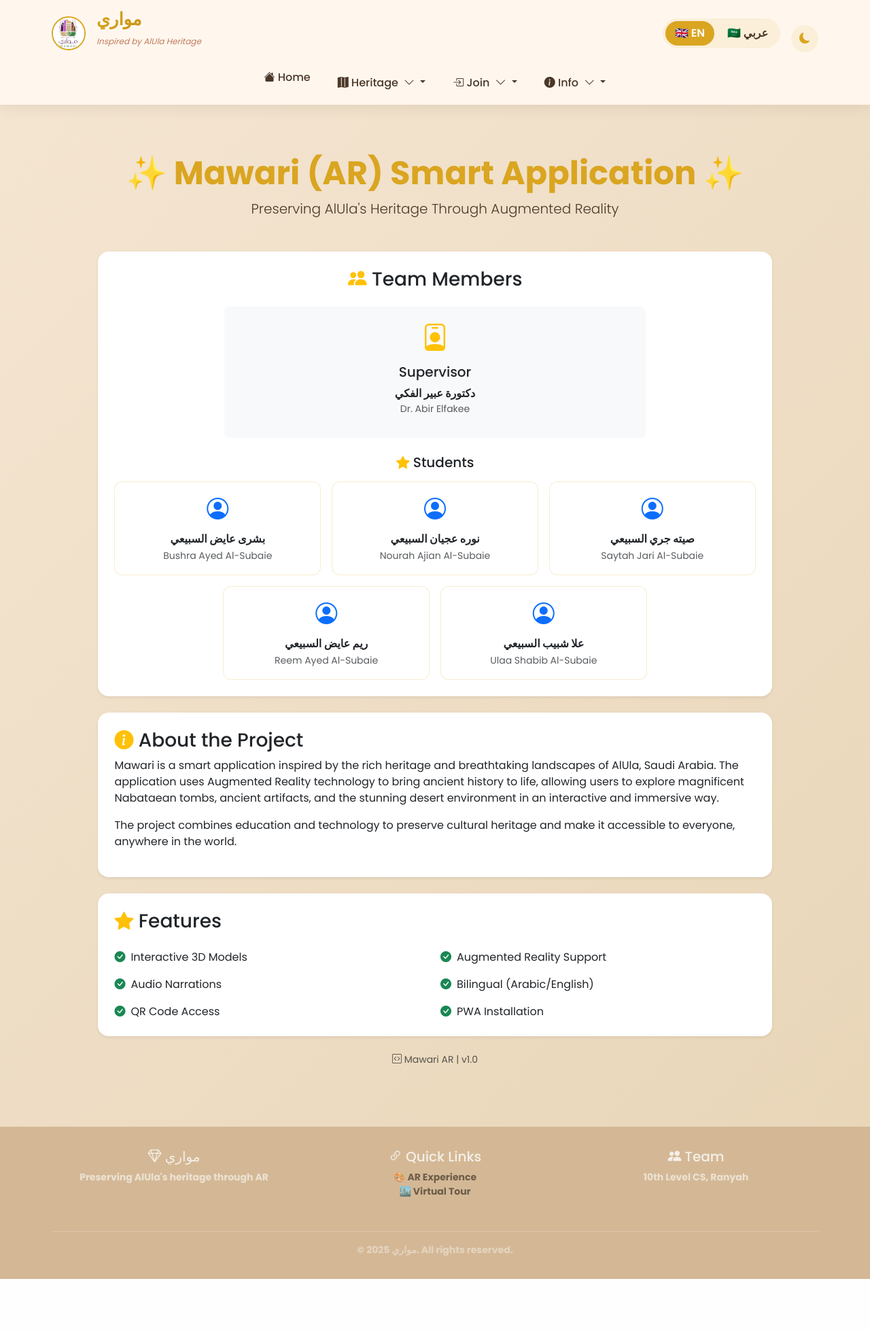
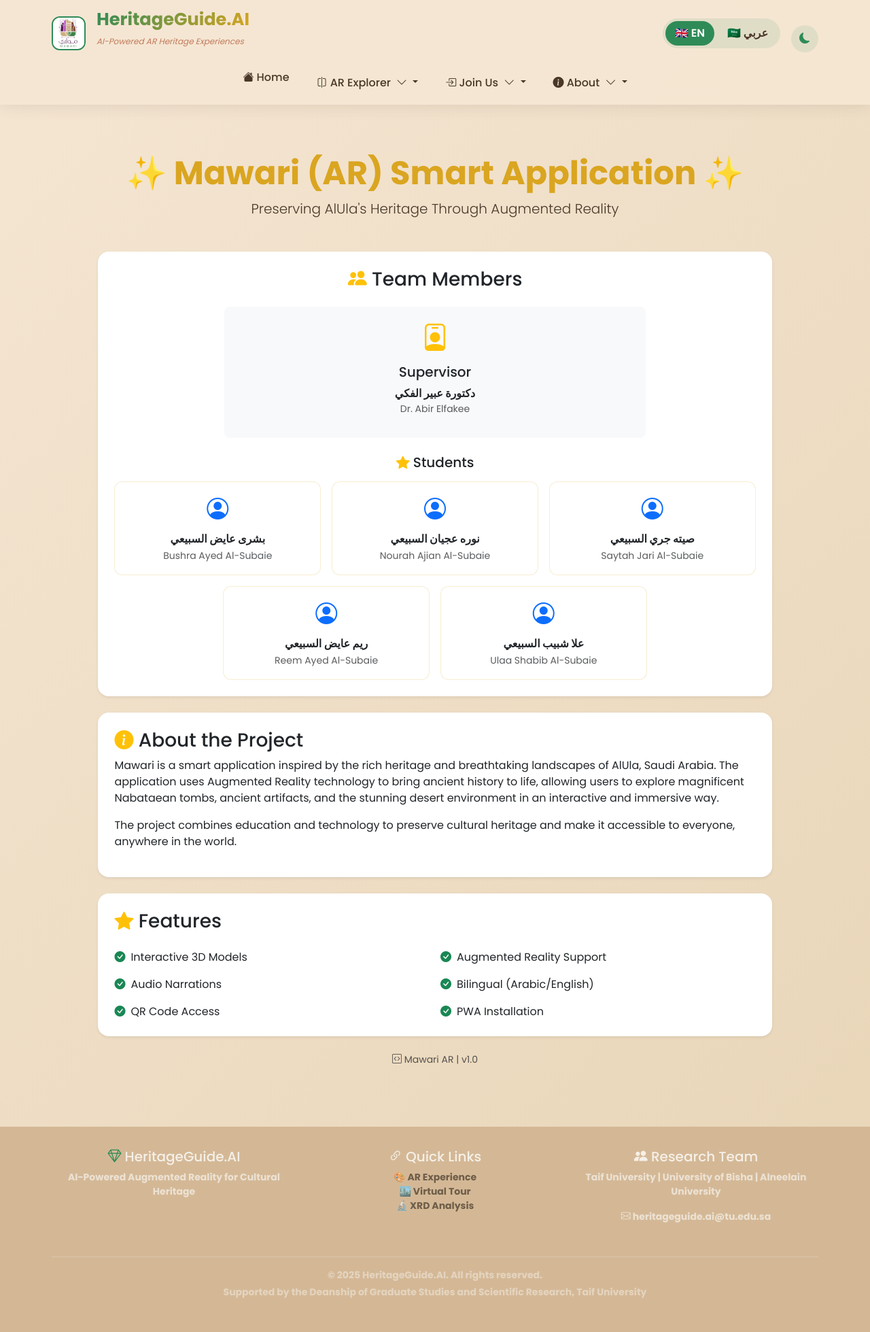
Before and after one commit to birowaad/mawari, a Flask app: page /about in a window 1280 px wide. Shown: the whole page at 68% size. Before the commit the page ends 1881 px from the top, so only its background shows below. Run offline with Flask 3, Linux system fonts and the light colour scheme; some libraries are stand-ins or nearby versions.

Commit message:
Update base.html

```diff
--- a/Mawarii/app/templates/base.html
+++ b/Mawarii/app/templates/base.html
@@ -3,14 +3,14 @@
 <head>
     <meta charset="UTF-8">
     <meta name="viewport" content="width=device-width, initial-scale=1.0, viewport-fit=cover">
-    <title>{{ title }} - Mawari</title>
+    <title>{{ title }} - HeritageGuide.AI</title>
 
     <!-- PWA Meta Tags -->
     <link rel="manifest" href="{{ url_for('static', filename='manifest.json') }}">
-    <meta name="theme-color" content="#8B6914">
+    <meta name="theme-color" content="#C2A575">
     <meta name="apple-mobile-web-app-capable" content="yes">
     <meta name="apple-mobile-web-app-status-bar-style" content="black-translucent">
-    <meta name="apple-mobile-web-app-title" content="Mawari AR">
+    <meta name="apple-mobile-web-app-title" content="HeritageGuide AI">
 
     <!-- Bootstrap CSS -->
     <link href="https://cdn.jsdelivr.net/npm/bootstrap@5.3.2/dist/css/bootstrap.min.css" rel="stylesheet">
@@ -41,6 +44,8 @@
             --olive: #8B7D3C;
             --gold: #DAA520;
             --gold-dark: #B8860B;
+            --oasis-green: #2E8B57;
+            --crimson: #B22222;
             --text-dark: #4A3728;
             --text-light: #F5F0E8;
             --shadow: rgba(74, 55, 40, 0.1);
@@ -64,7 +70,7 @@
 
         /* Modern Navbar */
         .navbar-modern {
-            background: rgba(255, 248, 240, 0.95);
+            background: rgba(245, 230, 211, 0.95);
             backdrop-filter: blur(10px);
             box-shadow: 0 4px 20px var(--shadow);
             padding: 0.8rem 0;
@@ -82,14 +88,14 @@
             width: 50px;
             height: 50px;
             object-fit: cover;
-            border-radius: 50%;
-            border: 2px solid var(--gold);
+            border-radius: 12px;
+            border: 2px solid var(--oasis-green);
         }
 
         .logo-text h1 {
             font-size: 1.6rem;
             font-weight: 700;
-            background: linear-gradient(135deg, var(--gold), var(--gold-dark));
+            background: linear-gradient(135deg, var(--oasis-green), var(--gold));
             -webkit-background-clip: text;
             background-clip: text;
             color: transparent;
@@ -157,7 +163,7 @@
         .lang-switch {
             display: flex;
             gap: 5px;
-            background: rgba(218, 165, 32, 0.1);
+            background: rgba(46, 139, 87, 0.1);
             border-radius: 40px;
             padding: 4px;
         }
@@ -172,7 +178,7 @@
         }
 
         .lang-btn.active {
-            background: var(--gold);
+            background: var(--oasis-green);
             color: white;
         }
 
@@ -181,9 +187,9 @@
             width: 40px;
             height: 40px;
             border-radius: 50%;
-            background: rgba(218, 165, 32, 0.1);
+            background: rgba(46, 139, 87, 0.1);
             border: none;
-            color: var(--gold);
+            color: var(--oasis-green);
         }
 
         /* Footer */
@@ -224,10 +245,10 @@
         <div class="container">
             <div class="d-flex justify-content-between align-items-center flex-wrap">
                 <div class="logo-container d-flex align-items-center gap-3">
-                    <img src="{{ url_for('static', filename='image/11.jpeg') }}" alt="Logo" class="logo-img">
+                    <img src="{{ url_for('static', filename='image/11.jpeg') }}" alt="HeritageGuide.AI Logo" class="logo-img">
                     <div class="logo-text">
-                        <h1>مواري</h1>
-                        <p>{% if current_lang == 'en' %}Inspired by AlUla Heritage{% else %}مستوحى من تراث العلا{% endif %}</p>
+                        <h1>HeritageGuide.AI</h1>
+                        <p>{% if current_lang == 'en' %}AI-Powered AR Heritage Experiences{% else %}تجارب تراثية بالواقع المعزز والذكاء الاصطناعي{% endif %}</p>
                     </div>
                 </div>
 
@@ -253,25 +274,26 @@
 
                     <li class="nav-item dropdown-modern">
                         <button class="dropdown-toggle" data-bs-toggle="dropdown">
-                            <i class="bi bi-map-fill"></i> {% if current_lang == 'en' %}Heritage{% else %}التراث{% endif %}
+                            <i class="bi bi-vr"></i> {% if current_lang == 'en' %}AR Explorer{% else %}المستكشف{% endif %}
                             <i class="bi bi-chevron-down ms-1"></i>
                         </button>
                         <ul class="dropdown-menu">
-                            <li><a href="{{ url_for('heritage') }}" class="dropdown-item"><i class="bi bi-vr"></i> {% if current_lang == 'en' %}AR Explorer{% else %}المستكشف{% endif %}</a></li>
-                            <li><a href="{{ url_for('virtual_city_tour') }}" class="dropdown-item"><i class="bi bi-building"></i> {% if current_lang == 'en' %}Virtual Tour{% else %}جولة افتراضية{% endif %}</a></li>
+                            <li><a href="{{ url_for('heritage') }}" class="dropdown-item"><i class="bi bi-3d"></i> {% if current_lang == 'en' %}3D Heritage Sites{% else %}مواقع تراثية ثلاثية الأبعاد{% endif %}</a></li>
+                            <li><a href="{{ url_for('virtual_city_tour') }}" class="dropdown-item"><i class="bi bi-building"></i> {% if current_lang == 'en' %}Virtual City Tour{% else %}جولة المدينة الافتراضية{% endif %}</a></li>
+                            <li><a href="{{ url_for('xrd_analysis') }}" class="dropdown-item"><i class="bi bi-graph-up"></i> {% if current_lang == 'en' %}XRD Analysis{% else %}تحليل XRD{% endif %}</a></li>
                         </ul>
                     </li>
 
                     {% if 'user_id' in session or current_user.is_authenticated %}
                     <li class="nav-item dropdown-modern">
                         <button class="dropdown-toggle" data-bs-toggle="dropdown">
-                            <i class="bi bi-person-circle"></i> {% if current_lang == 'en' %}Account{% else %}حسابي{% endif %}
+                            <i class="bi bi-person-circle"></i> {% if current_lang == 'en' %}My Profile{% else %}حسابي{% endif %}
                             <i class="bi bi-chevron-down ms-1"></i>
                         </button>
                         <ul class="dropdown-menu">
                             <li><a href="{{ url_for('dashboard') }}" class="dropdown-item"><i class="bi bi-speedometer2"></i> {% if current_lang == 'en' %}Dashboard{% else %}لوحة التحكم{% endif %}</a></li>
-                            <li><a href="{{ url_for('profile') }}" class="dropdown-item"><i class="bi bi-person-gear"></i> {% if current_lang == 'en' %}Profile{% else %}الملف الشخصي{% endif %}</a></li>
-                            <li><a href="{{ url_for('edit_preferences') }}" class="dropdown-item"><i class="bi bi-sliders2"></i> {% if current_lang == 'en' %}Preferences{% else %}التفضيلات{% endif %}</a></li>
+                            <li><a href="{{ url_for('profile') }}" class="dropdown-item"><i class="bi bi-person-gear"></i> {% if current_lang == 'en' %}Profile Settings{% else %}إعدادات الملف{% endif %}</a></li>
+                            <li><a href="{{ url_for('edit_preferences') }}" class="dropdown-item"><i class="bi bi-sliders2"></i> {% if current_lang == 'en' %}Learning Preferences{% else %}تفضيلات التعلم{% endif %}</a></li>
                             <li><hr class="dropdown-divider"></li>
                             <li><a href="{{ url_for('logout') }}" class="dropdown-item text-danger"><i class="bi bi-box-arrow-right"></i> {% if current_lang == 'en' %}Logout{% else %}تسجيل خروج{% endif %}</a></li>
                         </ul>
@@ -279,24 +301,25 @@
                     {% else %}
                     <li class="nav-item dropdown-modern">
                         <button class="dropdown-toggle" data-bs-toggle="dropdown">
-                            <i class="bi bi-box-arrow-in-right"></i> {% if current_lang == 'en' %}Join{% else %}انضم{% endif %}
+                            <i class="bi bi-box-arrow-in-right"></i> {% if current_lang == 'en' %}Join Us{% else %}انضم إلينا{% endif %}
                             <i class="bi bi-chevron-down ms-1"></i>
                         </button>
                         <ul class="dropdown-menu">
-                            <li><a href="{{ url_for('login') }}" class="dropdown-item"><i class="bi bi-box-arrow-in-right"></i> {% if current_lang == 'en' %}Login{% else %}دخول{% endif %}</a></li>
-                            <li><a href="{{ url_for('register') }}" class="dropdown-item"><i class="bi bi-person-plus-fill"></i> {% if current_lang == 'en' %}Register{% else %}تسجيل{% endif %}</a></li>
+                            <li><a href="{{ url_for('login') }}" class="dropdown-item"><i class="bi bi-box-arrow-in-right"></i> {% if current_lang == 'en' %}Login{% else %}تسجيل دخول{% endif %}</a></li>
+                            <li><a href="{{ url_for('register') }}" class="dropdown-item"><i class="bi bi-person-plus-fill"></i> {% if current_lang == 'en' %}Create Account{% else %}إنشاء حساب{% endif %}</a></li>
                         </ul>
                     </li>
                     {% endif %}
 
                     <li class="nav-item dropdown-modern">
                         <button class="dropdown-toggle" data-bs-toggle="dropdown">
-                            <i class="bi bi-info-circle-fill"></i> {% if current_lang == 'en' %}Info{% else %}معلومات{% endif %}
+                            <i class="bi bi-info-circle-fill"></i> {% if current_lang == 'en' %}About{% else %}عن المنصة{% endif %}
                             <i class="bi bi-chevron-down ms-1"></i>
                         </button>
                         <ul class="dropdown-menu">
-                            <li><a href="{{ url_for('about') }}" class="dropdown-item"><i class="bi bi-quote"></i> {% if current_lang == 'en' %}About{% else %}عن التطبيق{% endif %}</a></li>
-                            <li><a href="{{ url_for('contact') }}" class="dropdown-item"><i class="bi bi-envelope-fill"></i> {% if current_lang == 'en' %}Contact{% else %}اتصل بنا{% endif %}</a></li>
+                            <li><a href="{{ url_for('about') }}" class="dropdown-item"><i class="bi bi-quote"></i> {% if current_lang == 'en' %}Our Mission{% else %}رسالتنا{% endif %}</a></li>
+                            <li><a href="{{ url_for('research') }}" class="dropdown-item"><i class="bi bi-journal-bookmark-fill"></i> {% if current_lang == 'en' %}Research{% else %}البحث العلمي{% endif %}</a></li>
+                            <li><a href="{{ url_for('contact') }}" class="dropdown-item"><i class="bi bi-envelope-fill"></i> {% if current_lang == 'en' %}Contact Us{% else %}اتصل بنا{% endif %}</a></li>
                         </ul>
                     </li>
                 </ul>
@@ -328,23 +351,28 @@
         <div class="container text-center">
             <div class="row">
                 <div class="col-md-4 mb-3">
-                    <h5><i class="bi bi-gem"></i> مواري</h5>
-                    <p class="small opacity-75">{% if current_lang == 'en' %}Preserving AlUla's heritage through AR{% else %}الحفاظ على تراث العلا من خلال الواقع المعزز{% endif %}</p>
+                    <h5><i class="bi bi-gem" style="color: var(--oasis-green);"></i> HeritageGuide.AI</h5>
+                    <p class="small opacity-75">{% if current_lang == 'en' %}AI-Powered Augmented Reality for Cultural Heritage{% else %}الواقع المعزز بالذكاء الاصطناعي للتراث الثقافي{% endif %}</p>
                 </div>
                 <div class="col-md-4 mb-3">
                     <h5><i class="bi bi-link-45deg"></i> {% if current_lang == 'en' %}Quick Links{% else %}روابط سريعة{% endif %}</h5>
                     <ul class="list-unstyled small">
-                        <li><a href="{{ url_for('heritage') }}" class="text-decoration-none opacity-75">🎨 {% if current_lang == 'en' %}AR Experience{% else %}تجربة AR{% endif %}</a></li>
+                        <li><a href="{{ url_for('heritage') }}" class="text-decoration-none opacity-75">🎨 {% if current_lang == 'en' %}AR Experience{% else %}تجربة الواقع المعزز{% endif %}</a></li>
                         <li><a href="{{ url_for('virtual_city_tour') }}" class="text-decoration-none opacity-75">🏙️ {% if current_lang == 'en' %}Virtual Tour{% else %}جولة افتراضية{% endif %}</a></li>
+                        <li><a href="{{ url_for('xrd_analysis') }}" class="text-decoration-none opacity-75">🔬 {% if current_lang == 'en' %}XRD Analysis{% else %}تحليل XRD{% endif %}</a></li>
                     </ul>
                 </div>
                 <div class="col-md-4 mb-3">
-                    <h5><i class="bi bi-people-fill"></i> {% if current_lang == 'en' %}Team{% else %}الفريق{% endif %}</h5>
-                    <p class="small opacity-75">{% if current_lang == 'en' %}10th Level CS, Ranyah{% else %}المستوى العاشر علوم حاسوب، رنية{% endif %}</p>
+                    <h5><i class="bi bi-people-fill"></i> {% if current_lang == 'en' %}Research Team{% else %}الفريق البحثي{% endif %}</h5>
+                    <p class="small opacity-75">{% if current_lang == 'en' %}Taif University | University of Bisha | Alneelain University{% else %}جامعة الطائف | جامعة بيشة | جامعة النيلين{% endif %}</p>
+                    <p class="small opacity-75 mt-2">
+                        <i class="bi bi-envelope"></i> heritageguide.ai@tu.edu.sa
+                    </p>
                 </div>
             </div>
             <hr class="opacity-25">
-            <p class="small mb-0 opacity-50">© 2025 مواري. {% if current_lang == 'en' %}All rights reserved.{% else %}جميع الحقوق محفوظة.{% endif %}</p>
+            <p class="small mb-0 opacity-50">© 2025 HeritageGuide.AI. {% if current_lang == 'en' %}All rights reserved.{% else %}جميع الحقوق محفوظة.{% endif %}</p>
+            <p class="small opacity-50 mt-1">{% if current_lang == 'en' %}Supported by the Deanship of Graduate Studies and Scientific Research, Taif University{% else %}بدعم من عمادة الدراسات العليا والبحث العلمي، جامعة الطائف{% endif %}</p>
         </div>
     </footer>
 
```
Also changed, not shown: other parts of Mawarii/app/templates/base.html (+27 -8 lines).
